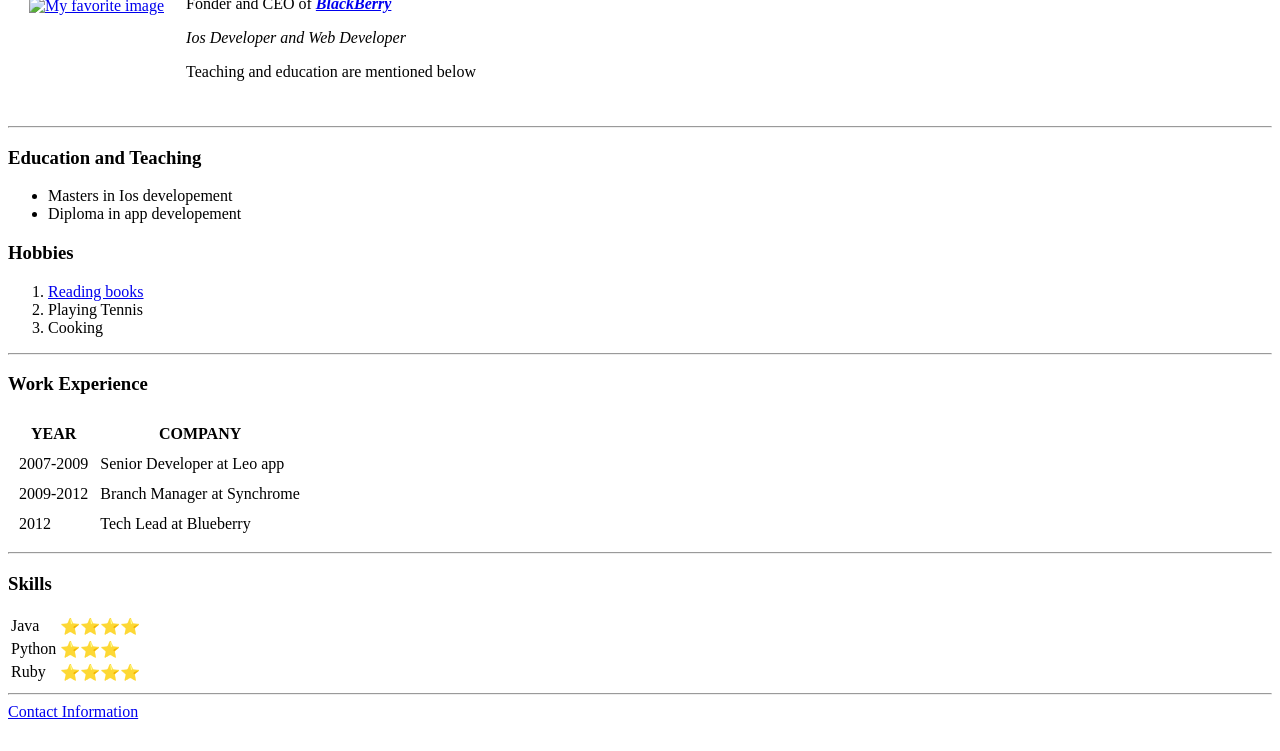
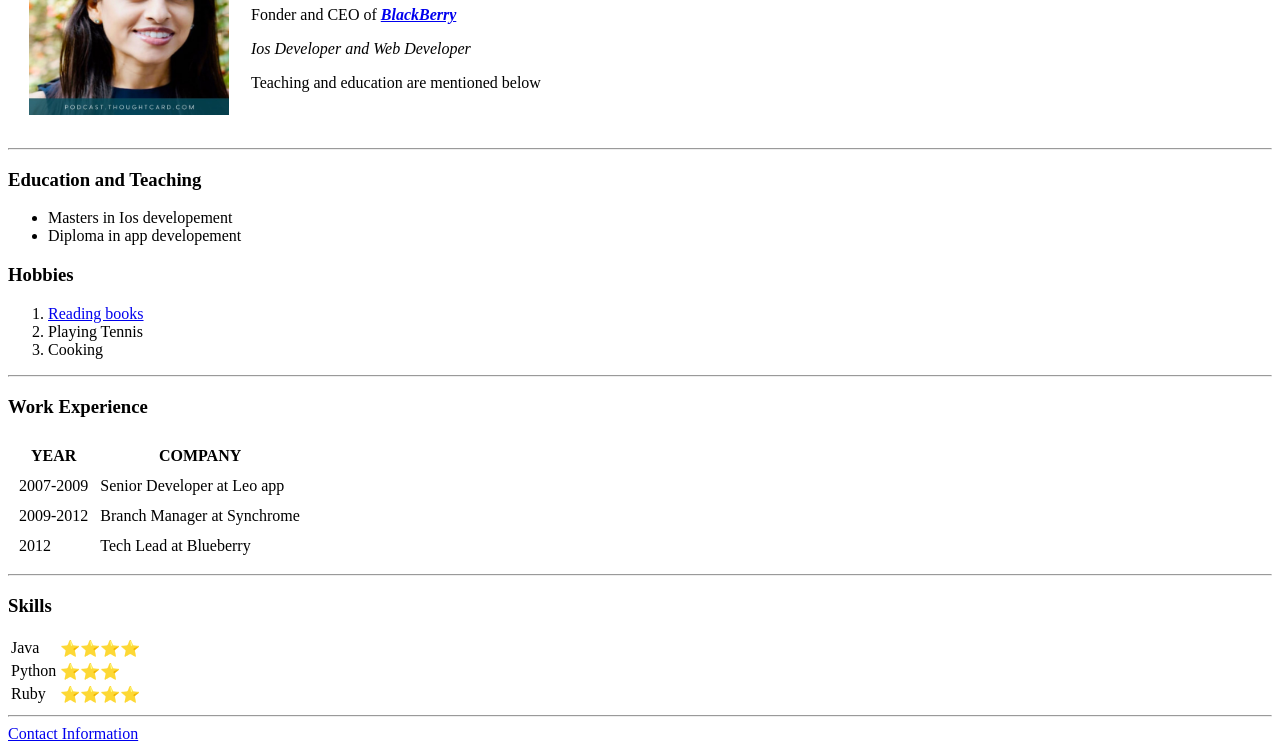
Before and after one commit to MadhuriK0723/cv, a plain HTML site: page index.html in a window 1280 px wide. Shown: the part 114-865 px from the top of the page. Before the commit the page ends 843 px from the top, so only its background shows below. Drawn offline with Linux system fonts and the light colour scheme.

Commit message:
Update index.html

```diff
--- a/index.html
+++ b/index.html
@@ -10,7 +10,7 @@
   <table cellspacing="20">
     <tr>
       <td><a href="https://www.blackberry.com/">
-      <img src="Images\Shivani.jpg" alt="My favorite image" height="200" width="200">
+      <img src="Shivani.jpg" alt="My favorite image" height="200" width="200">
       </a></td>
       <td>  <h1>Angela Taylors</h1>
         <p>Fonder and CEO of <em><strong><a href="https://www.blackberry.com/">BlackBerry</a></strong></em> </p>
```
